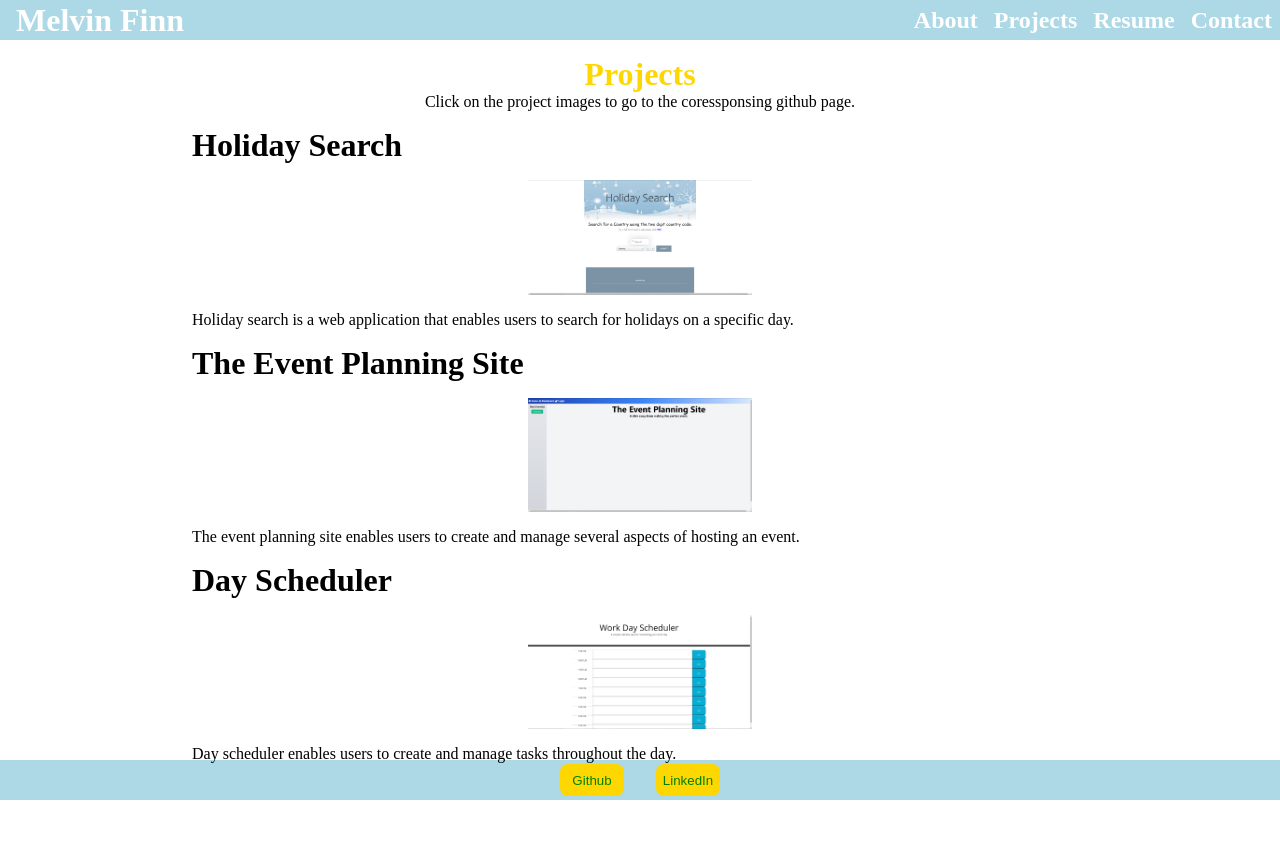
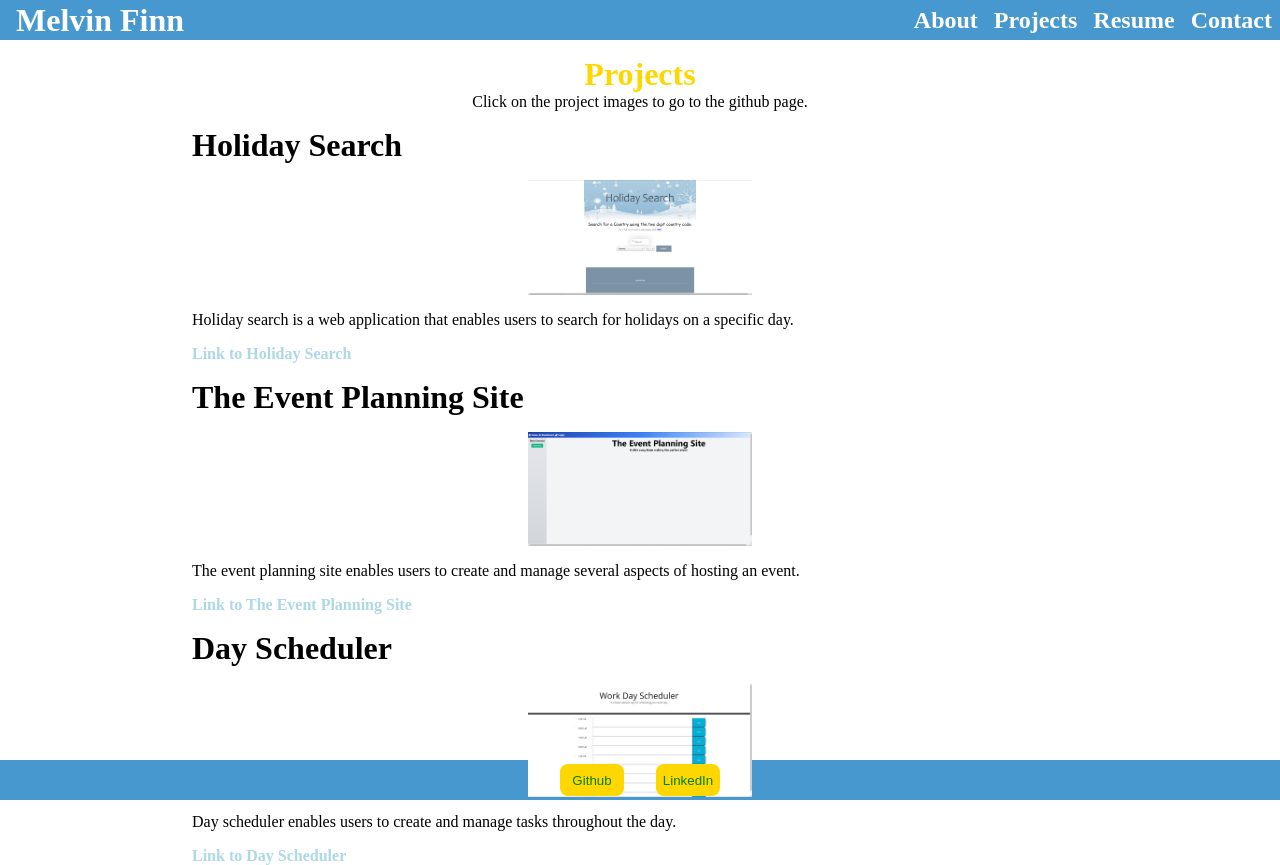
Before and after one commit to campe0n/react, a JavaScript app: page /project in a window 1280 px wide. Before the commit the page ends 800 px from the top, so only its background shows below. Built offline with nearby package versions, Linux system fonts and the light colour scheme; the HTML template or start-up script is replaced by a standard one.

Commit message:
added home page

```diff
--- a/package.json
+++ b/package.json
@@ -1,11 +1,13 @@
 {
   "name": "reactportfolio",
+  "homepage": "https://campe0n.github.io/react",
   "version": "0.1.0",
   "private": true,
   "dependencies": {
     "@testing-library/jest-dom": "^5.14.1",
     "@testing-library/react": "^11.2.7",
     "@testing-library/user-event": "^12.8.3",
+    "gh-pages": "^3.2.3",
     "react": "^17.0.2",
     "react-dom": "^17.0.2",
     "react-router-dom": "^5.2.0",
@@ -16,7 +18,9 @@
     "start": "react-scripts start",
     "build": "react-scripts build",
     "test": "react-scripts test",
-    "eject": "react-scripts eject"
+    "eject": "react-scripts eject",
+    "predeploy": "npm run build",
+    "deploy": "gh-pages -d build"
   },
   "eslintConfig": {
     "extends": [
--- a/src/components/About.js
+++ b/src/components/About.js
@@ -1,8 +1,16 @@
+const styles = {
+  p: {
+    textAlign: "center",
+  },
+};
+
 export default function About() {
   return (
     <div>
       <h2>About Me</h2>
-      <p>Hello, My name is Melvin. I enjoy coding and playing video games.</p>
+      <p style={styles.p}>
+        Hello, My name is Melvin. I enjoy coding and playing video games.
+      </p>
     </div>
   );
 }
--- a/src/components/Contact.js
+++ b/src/components/Contact.js
@@ -1,8 +1,14 @@
+const styles = {
+  p: {
+    textAlign: "center",
+  },
+};
+
 export default function Contact() {
   return (
     <div>
       <h2>Contact Me</h2>
-      <p>Feel free to email me: melvinrf@outlook.com</p>
+      <p style={styles.p}>Feel free to email me: melvinrf@outlook.com</p>
     </div>
   );
 }
--- a/src/components/Project.js
+++ b/src/components/Project.js
@@ -7,7 +7,7 @@ export default function Project() {
     <div>
       <h2>Projects</h2>
       <p className="sub">
-        Click on the project images to go to the coressponsing github page.
+        Click on the project images to go to the github page.
       </p>
       <h3>Holiday Search</h3>
       <a
@@ -22,6 +22,9 @@ export default function Project() {
         Holiday search is a web application that enables users to search for
         holidays on a specific day.
       </p>
+      <a href="https://gannacon.github.io/Project_1/" className="url">
+        Link to Holiday Search
+      </a>
       <h3>The Event Planning Site</h3>
       <a
         href="https://github.com/brownnicholasj/the-event-planning"
@@ -35,6 +38,9 @@ export default function Project() {
         The event planning site enables users to create and manage several
         aspects of hosting an event.
       </p>
+      <a href="https://the-event-planning.herokuapp.com/" className="url">
+        Link to The Event Planning Site
+      </a>
       <h3>Day Scheduler</h3>
       <a
         href="https://github.com/campe0n/dplanner_mf"
@@ -48,6 +54,9 @@ export default function Project() {
         Day scheduler enables users to create and manage tasks throughout the
         day.
       </p>
+      <a href="https://campe0n.github.io/dplanner_mf/" className="url">
+        Link to Day Scheduler
+      </a>
     </div>
   );
 }
--- a/src/index.css
+++ b/src/index.css
@@ -19,7 +19,7 @@ header {
   display: flex;
   align-items: center;
   justify-content: space-between;
-  background-color: lightblue;
+  background-color: #4698ce;
 }
 
 nav {
@@ -60,7 +60,7 @@ footer {
   height: 5%;
   margin: 0;
   padding: 0;
-  background-color: lightblue;
+  background-color: #4698ce;
 }
 
 button {
@@ -120,7 +120,7 @@ a:focus {
   padding: 0;
   text-align: center;
   font-size: 1rem;
-  font-weight: semilicbold;
+  font-weight: lighter;
 }
 
 .handles {
@@ -195,6 +195,11 @@ a:focus {
   background-color: lightblue;
 }
 
+.url {
+  color: lightblue;
+  font-size: 1rem;
+}
+
 @media only screen and (max-width: 320px) {
   a {
     font-size: 0.75rem;
```
Also changed, not shown: src/components/Home.js (added, +14 -0 lines), 2 other files (tests, documents, lock files or other folders).
